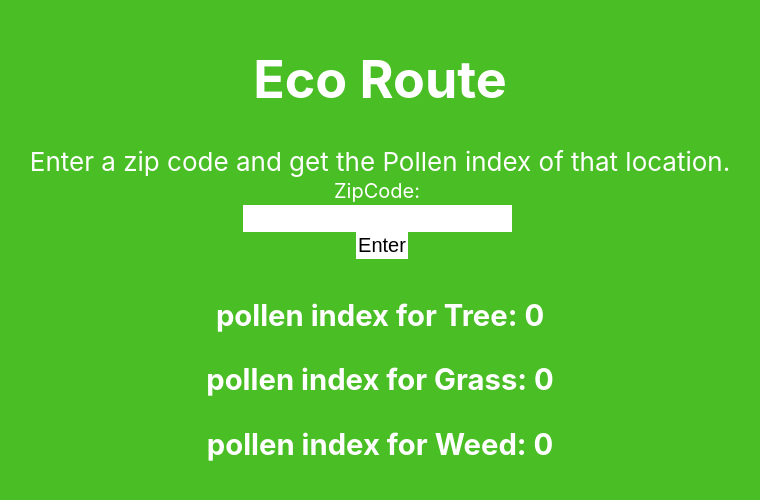
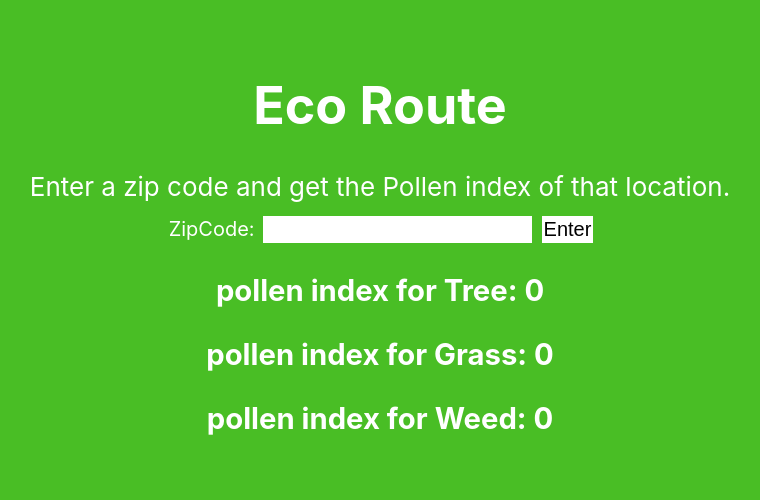
Before and after one commit to bhotw/eco_route, a React (Create React App) app in the folder frontend/: page / in a window 1280 px wide. Shown: the part 148-648 px from the top of the page, without its empty margins (260-1020 px from the left). Built offline with nearby package versions, Linux system fonts and the light colour scheme.

Commit message:
css changes to make it look better

```diff
--- a/frontend/src/App.css
+++ b/frontend/src/App.css
@@ -58,14 +58,13 @@ input[type="text"] {
   border: none;
   color: black;
   padding: 2px;
-  text-align: right;
   text-decoration: none;
   display: inline-block;
   align-items: center;
   justify-content: center;
   margin-right: 6px;
   font-size: 20px;
-  color: white;
+  color: rgb(3, 3, 3);
 }
 
 .App-zcode {
--- a/frontend/src/App.js
+++ b/frontend/src/App.js
@@ -56,12 +56,13 @@ function App() {
       <header class="App-header" >
         <h1>Eco Route</h1>
         <h>Enter a zip code and get the Pollen index of that location.</h>
-
+        <div class="App-body">
           <label class="App-zcode"> ZipCode:
           </label>
           <input type="text" id="zcode" name="zcode" onChange={handleChange} value={zcode}/>
           <button class="App-button" onClick={handleClick} > Enter </button>
-        <div class="App-body">
+
+
           <h3>pollen index for Tree: { treePollen }</h3>
           <h3>pollen index for Grass: { grassPollen }</h3>
           <h3>pollen index for Weed: { weedPollen }</h3>
```
